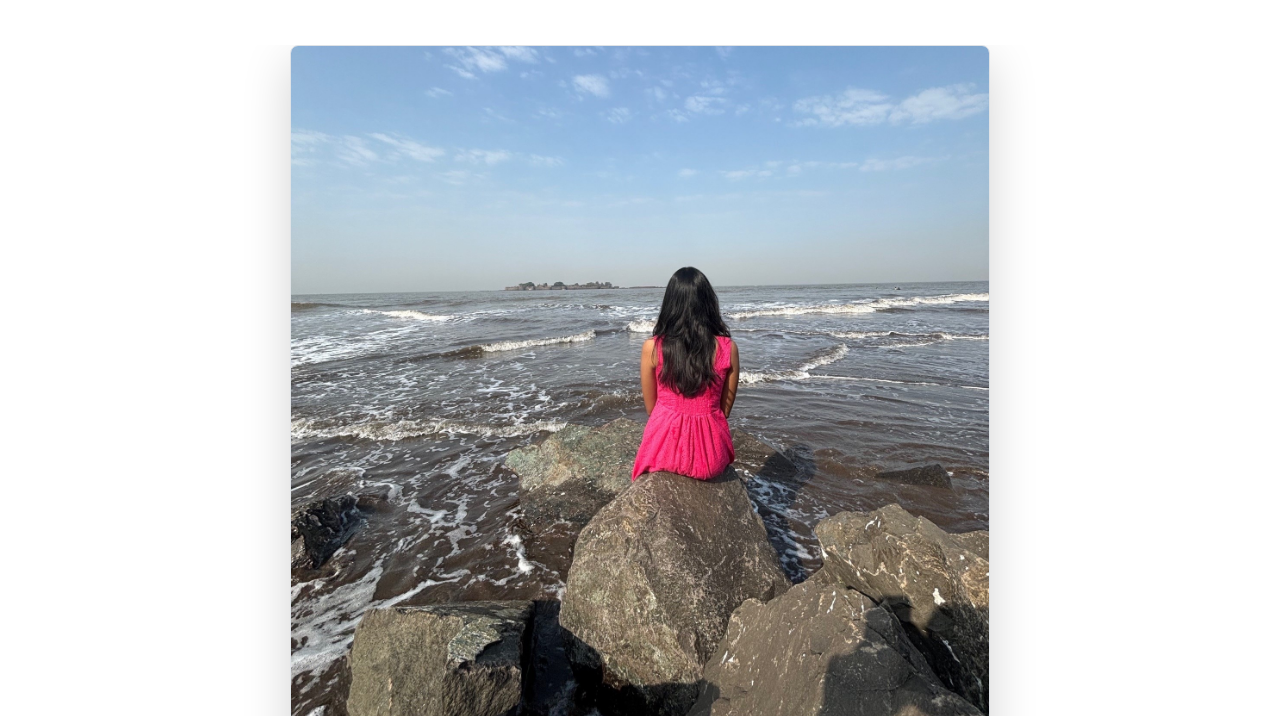
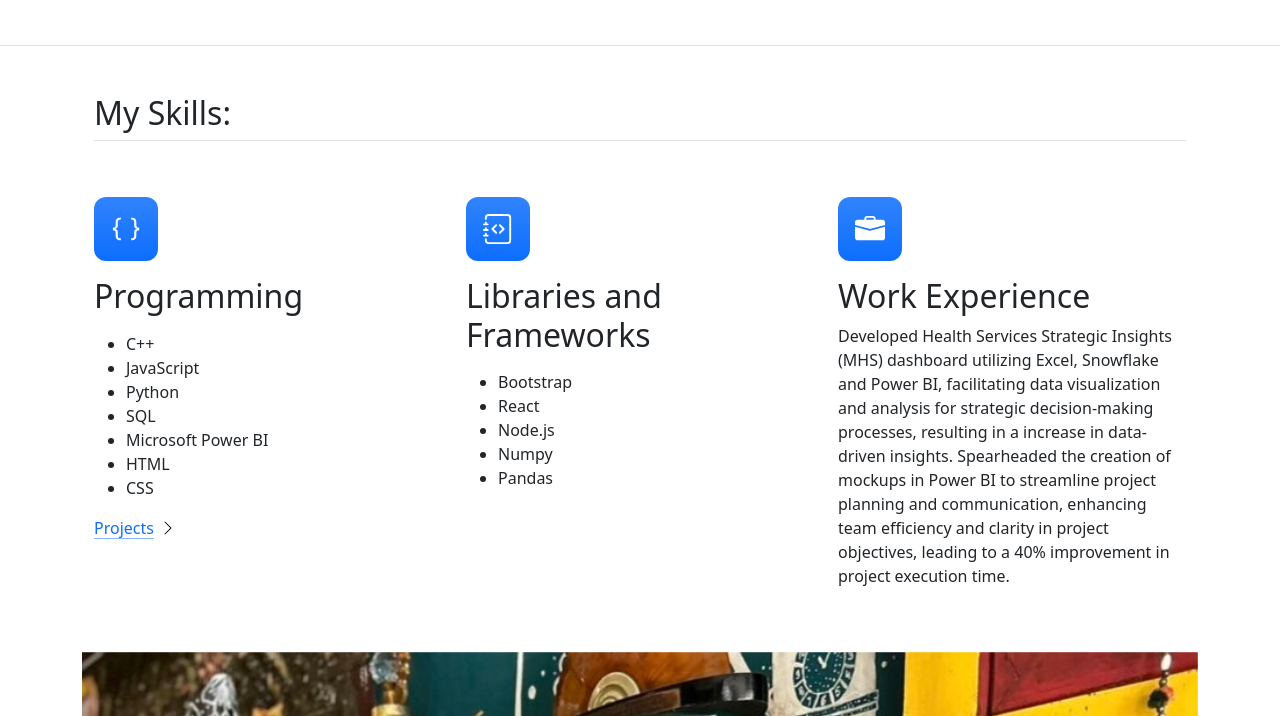
Before and after one commit to saisree2002/html-portfolio, a plain HTML site: page index.html in a window 1280 px wide. Shown: the part 424-1140 px from the top of the page. Drawn offline with nearby package versions, Linux system fonts and the light colour scheme.

Commit message:
Add files via upload

```diff
--- a/index.html
+++ b/index.html
@@ -64,15 +64,9 @@
         <a href="mailto:nsrao34@gmail.com" class="btn btn-outline-secondary btn-lg px-4" role="button">Mail me</a>
       </div>
     </div>
-    <div class="overflow-hidden" style="max-height: 100vh;">
-      <div class="container px-5">
-        <img src="./me 2.jpg" class="img-fluid border rounded-3 shadow-lg mb-4" alt="Example image" width="700"
-          height="500" loading="lazy">
-      </div>
-    </div>
   </div>
 
-  <div class="container px-4 py-5" id="featured-3">
+  <div class="container px-4" id="featured-3">
     <h2 class="pb-2 border-bottom">My Skills:</h2>
     <div class="row g-4 py-5 row-cols-1 row-cols-lg-3">
       <div class="feature col">
```
